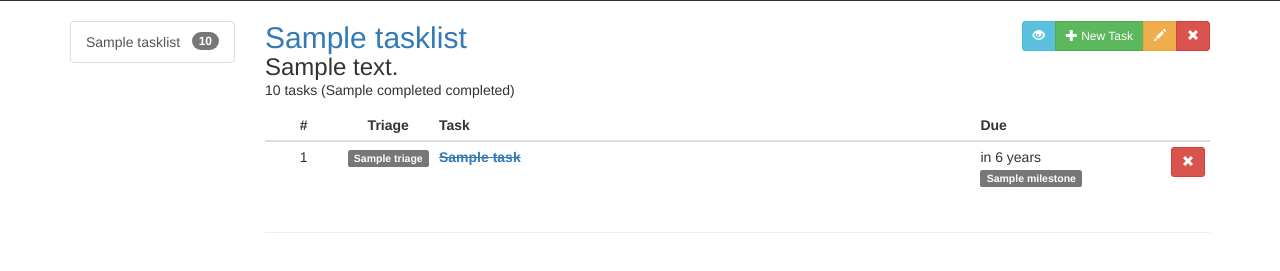
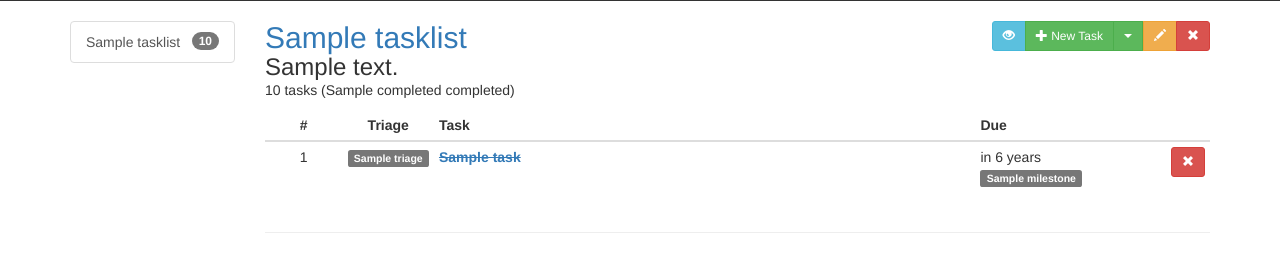
Before and after one commit to SamStudio8/triage, a Django app: template templates/task/list.html in a window 1280 px wide. Shown: the part 149-420 px from the top of the page. Run offline with Django 3.2, Linux system fonts and the light colour scheme; the template is opened without the code that fills it: most values are stand-ins (such as "Sample title", 1, 10 or a date in 2020); parts of the project's set-up code (start-up, migrations or seed data) failed here and were passed over; some libraries are stand-ins or nearby versions.

Commit message:
List based quick add

```diff
--- a/templates/task/includes/quick_add.html
+++ b/templates/task/includes/quick_add.html
@@ -4,13 +4,16 @@
             {% csrf_token %}
             <input type="text" name="name" class="form-control" placeholder="Task Name" autofocus="" required />
 
+                {% if tasklist %}
+                    <input type="hidden" name="tasklist" value="{{ tasklist.id }}" />
+                {% else %}
                     <select class="select form-control" name="tasklist" required>
                         <option value="">Task List</option>
                         {% for tasklist in user.tasklists.all|dictsort:"name" %}
                             <option value={{ tasklist.id }}>{{ tasklist.name }}</option>
                         {% endfor %}
                     </select>
-
+                {% endif %}
             <button type="submit" class="btn btn-success btn-block">Add Task</button>
         </form>
     </div>
--- a/templates/task/list.html
+++ b/templates/task/list.html
@@ -45,14 +45,25 @@
     <div class="col-md-10">
     {% for tasklist in tasklists %}
         <div class="row">
-            <div class="col-md-9">
+            <div class="col-md-8">
                 <a id="tl_{{ tasklist.name }}"></a>
                 <h2 class="anchor"><a href="{% url 'task:view_tasklist' tasklist.user.username tasklist.slug %}">{{ tasklist.name }}</a></h2>
             </div>
-            <div class="col-md-3">
+            <div class="col-md-4">
                 <div class="btn-group pull-right">
                     <a class="btn btn-sm btn-info" href="{% url 'task:view_tasklist' tasklist.user.username tasklist.slug %}"><span class="glyphicon glyphicon-eye-open"></span></a>
                     <a class="btn btn-sm btn-success" href="{% url 'task:new_task' tasklist.user.username tasklist.slug %}"><span class="glyphicon glyphicon-plus"></span> New Task</a>
+                    <a class="btn btn-sm btn-success" data-toggle="dropdown">
+                        <span class="caret"></span>
+                        <span class="sr-only">Toggle Dropdown</span>
+                    </a>
+                    <ul class="dropdown-menu" role="menu">
+                        <li class="dropdown">
+                            <div class="dropdown-menu-form">
+                                {% include 'task/includes/quick_add.html' %}
+                            </div>
+                        </li>
+                    </ul>
                     <a class="btn btn-sm btn-warning" href="{% url 'task:edit_tasklist' tasklist.user.username tasklist.slug %}"><span class="glyphicon glyphicon-pencil"></span></a>
                     <a class="btn btn-sm btn-danger" href="#"><span class="glyphicon glyphicon-remove"></span></a>
                 </div>
```
Lines whose indentation alone changed are shown as unchanged.
